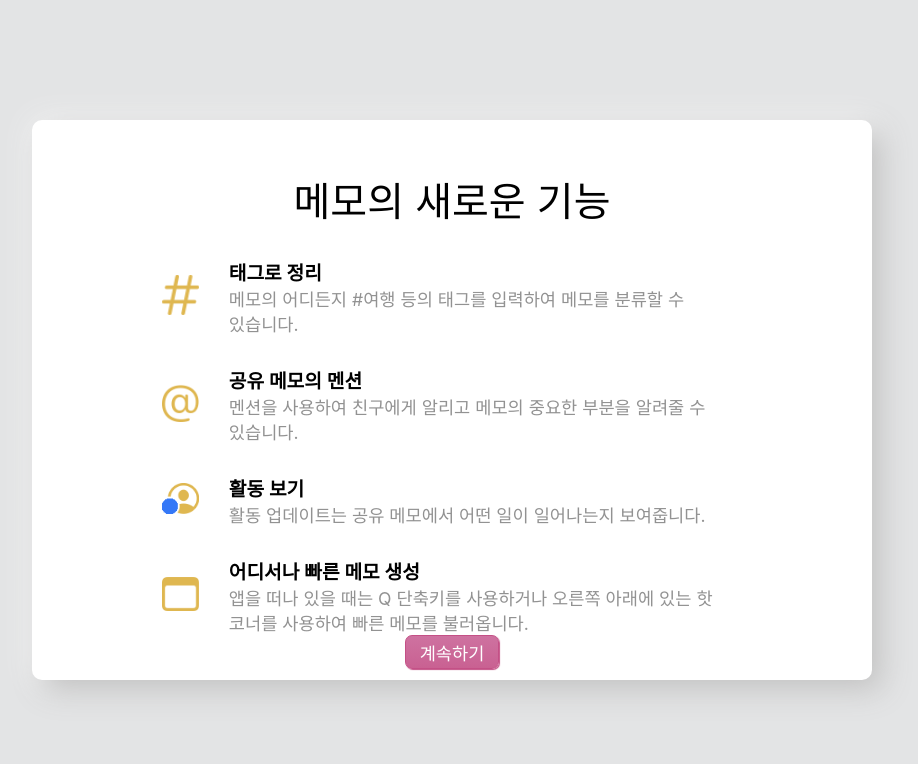
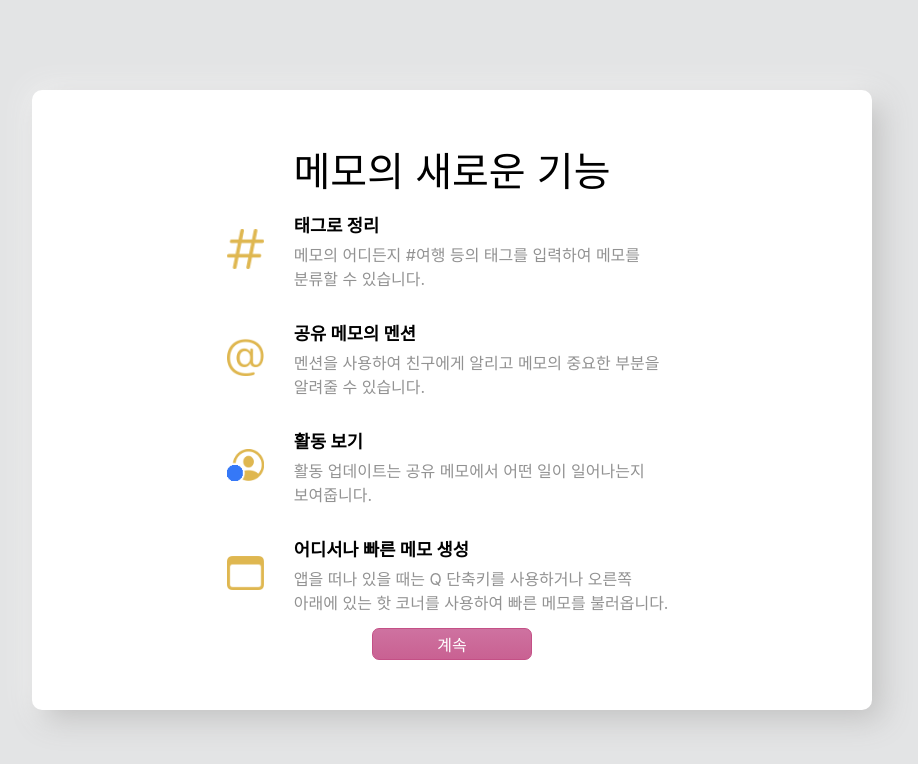
Before and after one commit to uhmseohun/macos-notes, a React (Create React App) app: page /whats-new in a window 1280 px wide. Shown: the top 764 px of the page, without its empty margins (188-1106 px from the left). Built offline with nearby package versions, Linux system fonts and the light colour scheme; a web font is replaced by a local one.

Commit message:
'새로운 기능' 페이지 디테일한 부분 수정

```diff
--- a/src/components/MacOSWindow.tsx
+++ b/src/components/MacOSWindow.tsx
@@ -32,7 +32,7 @@ const WindowBlock = styled.div<WindowBlockProps>`
   background: #fff;
 
   width: 840px;
-  height: 560px;
+  height: 620px;
   padding: 20px;
 
   ${(props) =>
--- a/src/pages/WhatsNew.tsx
+++ b/src/pages/WhatsNew.tsx
@@ -44,6 +44,7 @@ const WhatsNewPage: React.FC = () => {
   return (
     <PageBlock>
       <Title>메모의 새로운 기능</Title>
+      <FeatureList>
         {features.map((feature) => (
           <FeatureBlock key={feature.id}>
             <div>
@@ -57,7 +58,8 @@ const WhatsNewPage: React.FC = () => {
             </FeatureIntroduction>
           </FeatureBlock>
         ))}
-      <PositionedButton secondary>계속하기</PositionedButton>
+      </FeatureList>
+      <StyledButton secondary>계속</StyledButton>
     </PageBlock>
   );
 };
@@ -78,11 +80,20 @@ const Title = styled.h1`
   margin: 0;
 `;
 
+const FeatureList = styled.div`
+  margin: auto 0;
+  display: flex;
+  flex-direction: column;
+`;
+
 const FeatureBlock = styled.div`
   display: flex;
-  width: 580px;
+  width: 450px;
+  align-items: center;
+
+  &:not(:first-of-type) {
     margin-top: 30px;
-  align-items: center;
+  }
 `;
 
 const FeatureIntroduction = styled.div`
@@ -92,11 +103,11 @@ const FeatureIntroduction = styled.div`
 
 const FeatureName = styled.span`
   font-weight: 600;
-  font-size: 1.2em;
+  font-size: 1.1em;
+  margin-bottom: 5px;
 `;
 
 const FeatureDescription = styled.span`
-  font-size: 1.1em;
   color: #929292;
   word-break: keep-all;
 `;
@@ -106,6 +117,8 @@ const Icon = styled.img`
   width: 2.3em;
 `;
 
-const PositionedButton = styled(Button)`
-  margin-top: auto;
+const StyledButton = styled(Button)`
+  padding: 3px 4em;
+  font-size: 1em;
+  box-shadow: none;
 `;
```
Lines whose indentation alone changed are shown as unchanged.
